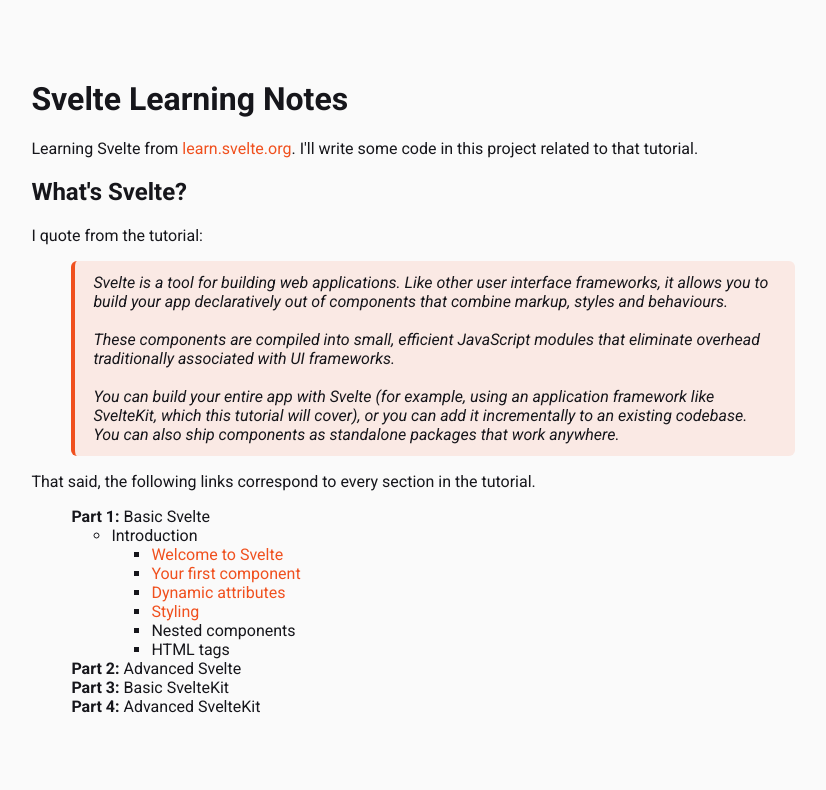
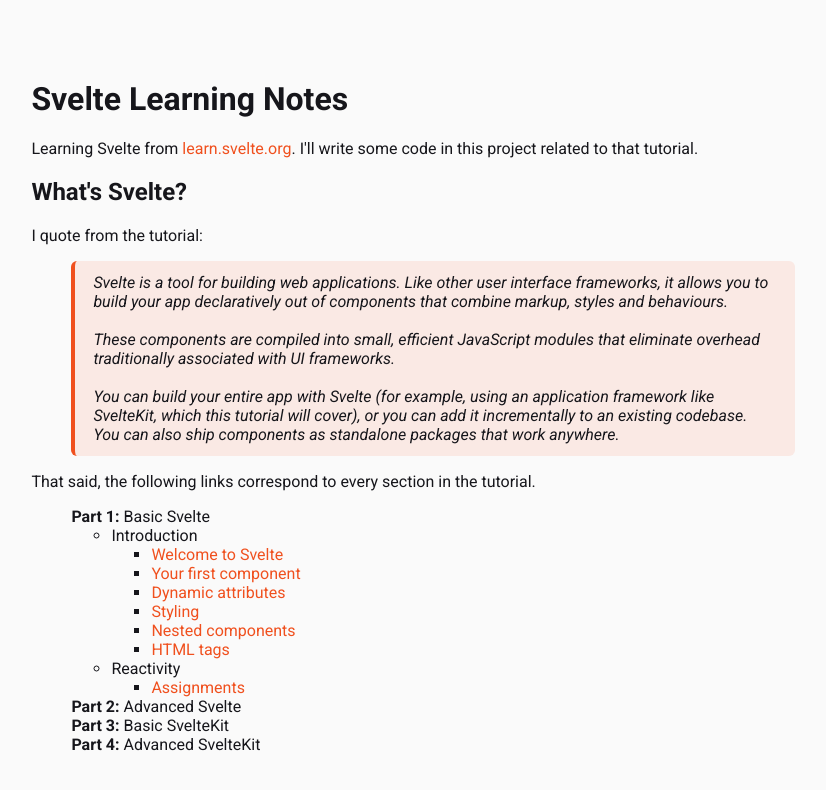
Before and after one commit to Miqueas/Learning-Notes, a SvelteKit app in the folder Svelte/: page / in a window 1280 px wide. Shown: the top 790 px of the page, without its empty margins (207-1033 px from the left). Built offline with nearby package versions, Linux system fonts and the light colour scheme.

Commit message:
Svelte: updated home page

```diff
--- a/Svelte/src/routes/+page.svelte
+++ b/Svelte/src/routes/+page.svelte
@@ -30,8 +30,13 @@
           <li><a href="/basic-svelte/introduction/your-first-component">Your first component</a></li>
           <li><a href="/basic-svelte/introduction/dynamic-attributes">Dynamic attributes</a></li>
           <li><a href="/basic-svelte/introduction/styling">Styling</a></li>
-          <li>Nested components</li>
-          <li>HTML tags</li>
+          <li><a href="/basic-svelte/introduction/nested-components">Nested components</a></li>
+          <li><a href="/basic-svelte/introduction/html-tags">HTML tags</a></li>
+        </ul>
+      </li>
+      <li>Reactivity
+        <ul>
+          <li><a href="/basic-svelte/reactivity/assignments">Assignments</a></li>
         </ul>
       </li>
     </ul>
```
